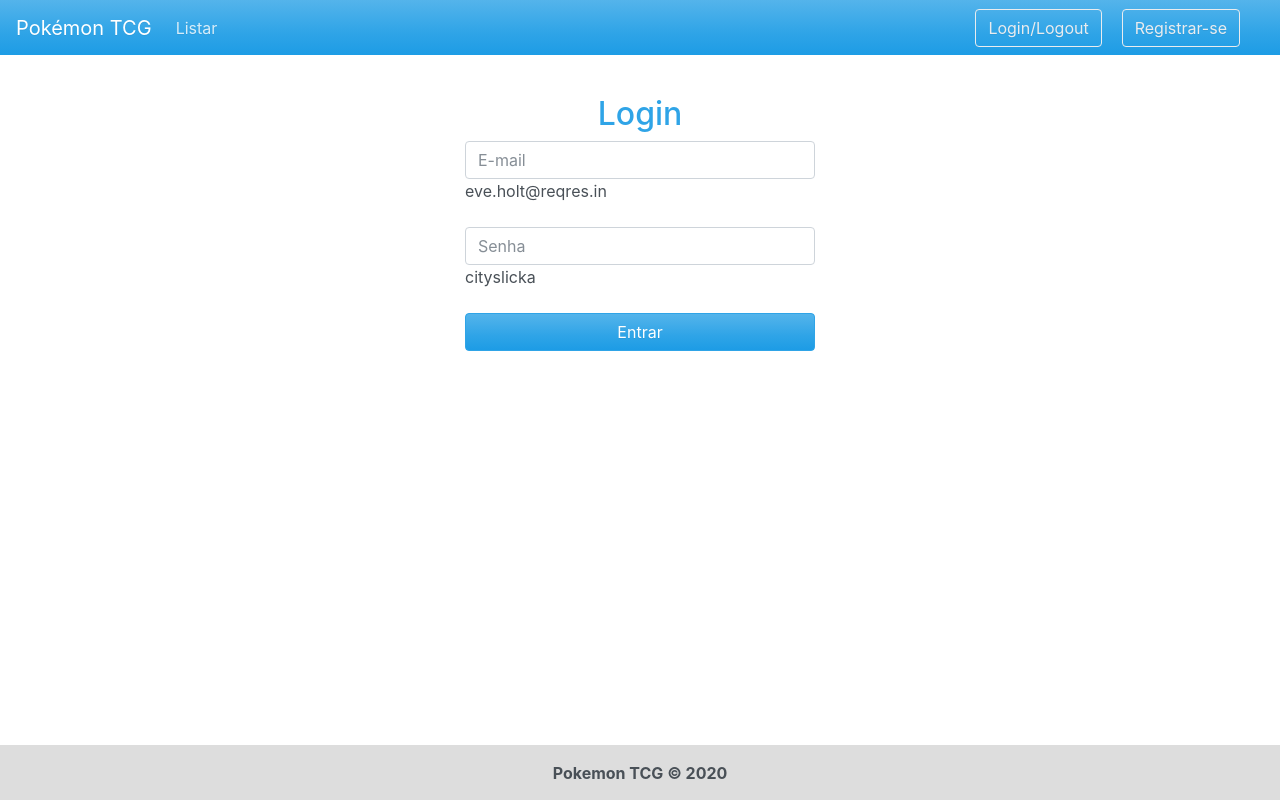
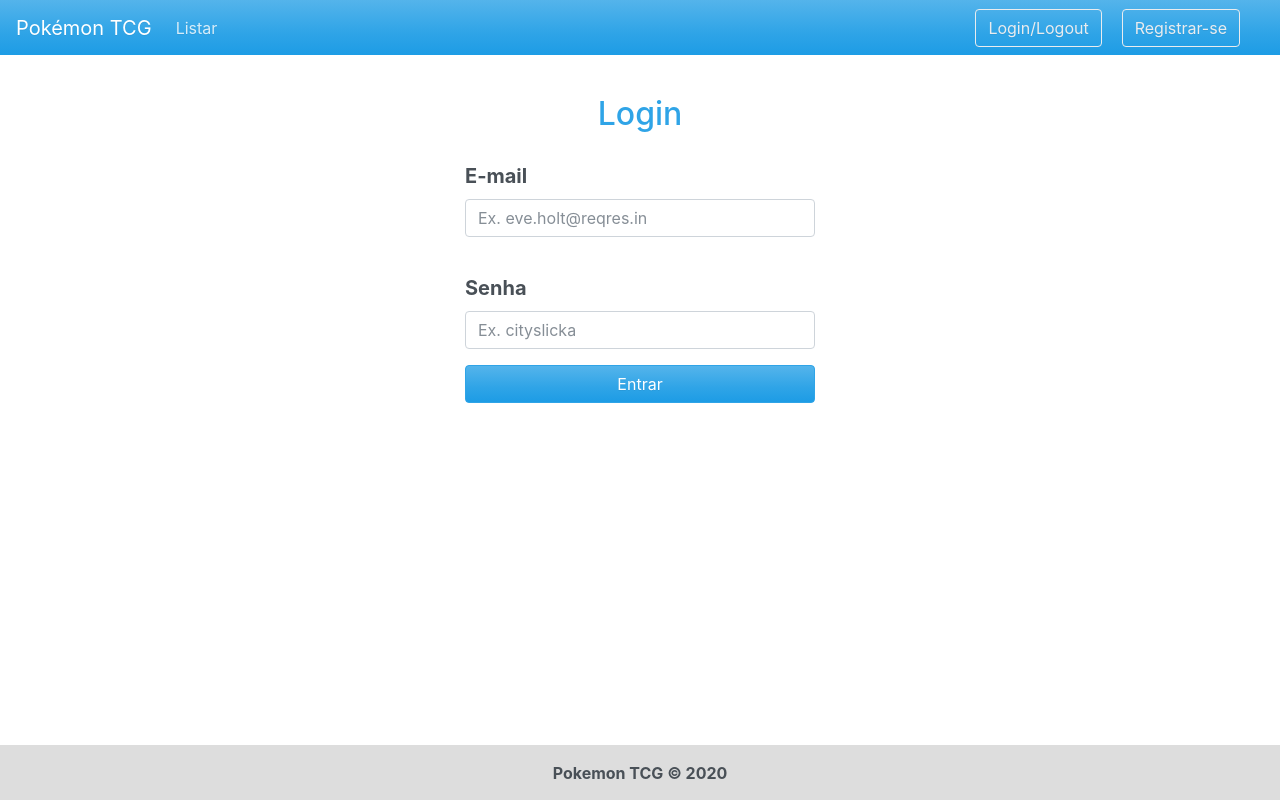
Before and after one commit to julioleao/web2-project2, a React (Create React App) app: page /login in a window 1280 px wide. Built offline with nearby package versions, Linux system fonts and the light colour scheme.

Commit message:
add msgs de alerta para dados inválidos e validação de inputs

```diff
--- a/package.json
+++ b/package.json
@@ -12,6 +12,7 @@
     "jsonwebtoken": "^8.5.1",
     "react": "^16.13.1",
     "react-dom": "^16.13.1",
+    "react-hook-form": "^6.8.2",
     "react-redux": "^7.2.1",
     "react-router-dom": "^5.2.0",
     "react-scripts": "3.4.3",
--- a/src/pages/List/index.js
+++ b/src/pages/List/index.js
@@ -13,7 +13,6 @@
     message: "",
     cancel: "",
   };
-
 
   fetchSearchResults = (query) => {
     const url = `https://api.pokemontcg.io/v1/cards?name=${query}`;
@@ -45,31 +44,32 @@
 
   render() {
     return (
-      <div className="container-fluid">
+      <div>
+        <div className="container">
           <div className="d-flex justify-content-center mb-5 mt-5">
             <img src={logo} alt="cur" height={350} width={700} />
           </div>
+          <form className="form-inline d-flex justify-content-center md-form form-sm active-cyan mt-2">
+          <i className="fa fa-search" aria-hidden="true"></i>
+            <input
+              className="form-control form-control-sm ml-3 w-75"
+              type="text"
+              placeholder="Buscar..."
+              aria-label="Search"
 
-        <div className="input-group md-form form-sm form-2 pl-0">
-          <input
-            className="form-control my-0 py-1 amber-border"
-            type="text"
-            placeholder="Search"
-            aria-label="Search"
               onChange={this.handleOnInputChange}
             />
-          <div className="input-group-append">
-            <span className="input-group-text amber lighten-3" id="basic-text1">
-              <i className="fa fa-search" aria-hidden="true"></i>
-            </span>
+          </form>
         </div>
-        </div>
-        <div className="row">
+
+        <div className="container-fluid">
+          <div className="row mt-5">
             {this.state.cards.map((cards, index) => (
               <Cards key={index} cards={cards} />
             ))}
           </div>
         </div>
+      </div>
     );
   }
 }
--- a/src/pages/List/style.css
+++ b/src/pages/List/style.css
@@ -1,10 +1,11 @@
-
-  .input-group.md-form.form-sm.form-2 input {
-    border: 1px solid #bdbdbd;
-    border-top-left-radius: 0.25rem;
-    border-bottom-left-radius: 0.25rem;
-  }
-
-  .input-group.md-form.form-sm.form-2 input.amber-border {
-    border: 1px solid #ffca28;
-  }
+.active-cyan input.form-control[type="text"] {
+  border-bottom: 1px solid #4dd0e1;
+  border-left: 0px;
+  border-style: hidden;
+  box-shadow: 0 1px 0 0 #4dd0e1;
+  padding: 10px;
+  margin: 40px;
+}
+.active-cyan .fa{
+  color: #4dd0e1;
+}
--- a/src/pages/Login/index.js
+++ b/src/pages/Login/index.js
@@ -1,31 +1,38 @@
 import Axios from "axios";
 import React, { useState } from "react";
+import { useForm } from "react-hook-form";
+
 
 export default function Login() {
   const [form, setForm] = useState({ email: "", password: "" });
+  const [message, setMessage] = useState();
+  const { register, handleSubmit, errors } = useForm();
 
   function changeForm(e) {
     const { name, value } = e.target;
 
     setForm({ ...form, [name]: value });
   }
+  function msg(str){
+    setMessage(str);
+  }
 
-  function submitForm(e) {
-    e.preventDefault();
-
+  function submitForm() {
     const url = "https://reqres.in/api/login";
 
     Axios.post(url, {
       email: form.email,
       password: form.password,
-    }).then((res) => {
-      console.log(res.data);
-      alert("Login efetuado com sucesso!!");
-      localStorage.setItem("token", res.data.token);
-      window.location.pathname = "/list";
-    }).catch(() =>{
-      alert("Usuário ou senha Inválidos");
-    });
+    })
+      .then((res) => {
+        console.log(res.data);
+        msg("Login efetuado com sucesso!!");
+        localStorage.setItem("token", res.data.token);
+        window.location.pathname = "/list";
+      })
+      .catch(() => {
+        msg("Usuário não encontrado!");
+      });
 
     console.log(form);
 
@@ -36,7 +43,7 @@
     <div>
       <form
         noValidate
-        onSubmit={submitForm}
+        onSubmit={handleSubmit(submitForm)}
         style={{
           width: 350,
           margin: "40px auto",
@@ -44,33 +51,50 @@
       >
         <h2 className="text-center">Login</h2>
         <div className="form-group">
+          <label>E-mail</label>
           <input
-            placeholder="E-mail"
+            placeholder="Ex. eve.holt@reqres.in"
             onChange={changeForm}
             name="email"
-            className="form-control"
+            className={"form-control"}
             value={form.email}
-            required
+            ref={register({
+              required: "Entre com seu e-mail",
+              pattern: {
+                value: /^[A-Z0-9._%+-]+@[A-Z0-9.-]+\.[A-Z]{2,4}$/i,
+                message: "Entre com um e-mail válido",
+              },
+            })}
           />
-          <div className="invalid-feedback">Email inválido</div>
-          <label>eve.holt@reqres.in</label>
+          {errors.email && <p className="error">{errors.email.message}</p>}
         </div>
+        <label>Senha</label>
 
         <div className="form-group">
           <input
-            placeholder="Senha"
+            placeholder="Ex. cityslicka"
             onChange={changeForm}
             name="password"
-            className="form-control"
+            className={"form-control"}
             type="password"
             value={form.password}
+            ref={register({
+              required: "Entre com sua senha",
+              minLength: {
+                value: 4,
+                message: "Senha muito curta",
+              },
+            })}
           />
-          <label>cityslicka</label>
+          {errors.password && (
+            <p className="error">{errors.password.message}</p>
+          )}
         </div>
 
         <div className="form-group">
           <button className="btn btn-primary btn-block">Entrar</button>
         </div>
+        <p className="alert-warning align-self-center">{message}</p>
       </form>
     </div>
   );
--- a/src/pages/Register/index.js
+++ b/src/pages/Register/index.js
@@ -1,5 +1,8 @@
 import Axios from "axios";
 import React, { useState } from "react";
+import { useForm } from "react-hook-form";
+
+import "../styles.css";
 
 export default function Register() {
   const [form, setForm] = useState({
@@ -7,15 +10,21 @@
     password: "",
   });
 
+  const [message, setMessage] = useState('');
+
+  const { register, handleSubmit, errors } = useForm();
+
   function changeForm(e) {
     const { name, value } = e.target;
 
     setForm({ ...form, [name]: value });
   }
 
+  function msg(str){
+    setMessage(str);
+  }
+
   function submitForm(e) {
-    e.preventDefault();
-
     const url = "https://reqres.in/api/register";
 
     Axios.post(url, {
@@ -24,11 +33,11 @@
     })
       .then((res) => {
         console.log(res.data);
-        alert("Registrado com sucesso!!");
-        window.location.pathname = "/login";
+        msg('Usuário registrado com sucesso');
+        //alert("Registrado com sucesso!!");
       })
       .catch(() => {
-        alert("Verifique os campos digitados!");
+        msg('Falha ao registrar! Verifique os campos e tente novamente.')
       });
 
     console.log(form);
@@ -39,7 +48,7 @@
   return (
     <form
       noValidate
-      onSubmit={submitForm}
+      onSubmit={handleSubmit(submitForm)}
       style={{
         width: 350,
         margin: "40px auto",
@@ -47,31 +56,52 @@
     >
       <h2 className="text-center">Registrar</h2>
       <div className="form-group">
+      <label>E-mail</label>
+
         <input
-          placeholder="E-mail"
+          placeholder="Ex. eve.holt@reqres.in"
           onChange={changeForm}
           name="email"
-          className="form-control"
+          className={"form-control"}
           value={form.email}
-          required
+          ref={register({
+            required: "Entre com seu e-mail",
+            pattern: {
+              value: /^[A-Z0-9._%+-]+@[A-Z0-9.-]+\.[A-Z]{2,4}$/i,
+              message: "Entre com um e-mail válido",
+            },
+          })}
         />
+        {errors.email && <p className="error">{errors.email.message}</p>}
         <div className="invalid-feedback">Email inválido</div>
       </div>
 
       <div className="form-group">
+      <label>Senha</label>
+
         <input
-          placeholder="Senha"
+          placeholder="Ex. pistol"
           onChange={changeForm}
           name="password"
-          className="form-control"
+          className={"form-control"}
           type="password"
           value={form.password}
+          ref={register({
+            required: "Entre com sua senha",
+            minLength: {
+              value: 4,
+              message: "Senha muito curta",
+            },
+          })}
         />
+        {errors.password && <p className="error">{errors.password.message}</p>}
       </div>
+
 
       <div className="form-group">
         <button className="btn btn-primary btn-block">Registrar-se</button>
       </div>
+      <p className="alert-warning align-self-center">{message}</p>
     </form>
   );
 }
--- a/src/pages/index.js
+++ b/src/pages/index.js
@@ -1,6 +1,7 @@
 import React from "react";
 import { useSelector } from "react-redux";
 import { Route, Switch, Redirect } from "react-router-dom";
+
 
 import List from "./List";
 import Login from "./Login";
--- /dev/null
+++ b/src/pages/styles.css
@@ -0,0 +1,14 @@
+.error {
+    font-size: 20px;
+    font-weight: bold;
+    color: red;
+    margin: 10px 0 10px;
+    display: flex;
+    justify-content: center;
+  }
+
+  label {
+    font-size: 20px;
+    margin-top: 20px;
+    font-weight: bolder;
+  }
```
Also changed, not shown: 1 other file (tests, documents, lock files or other folders). Lines whose indentation alone changed are shown as unchanged.
